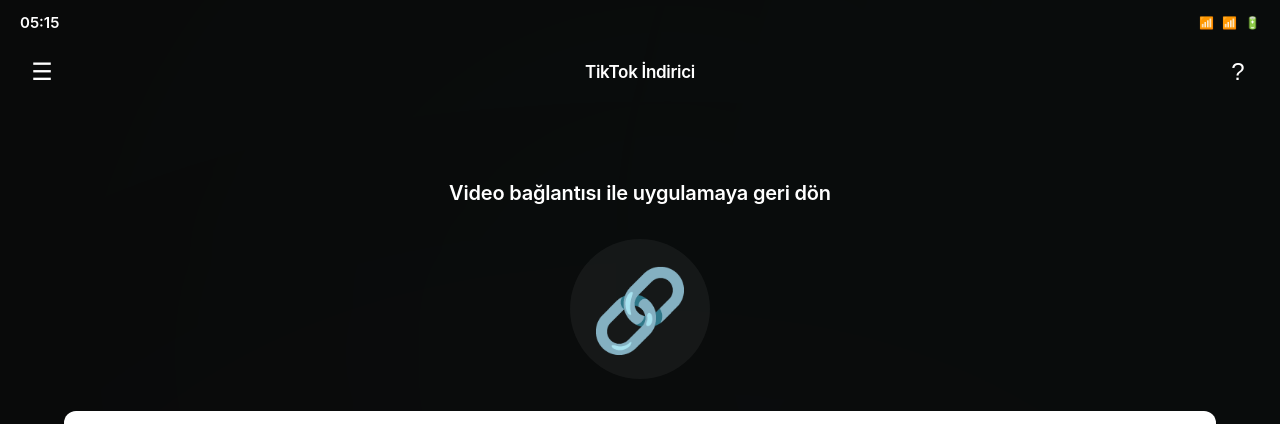
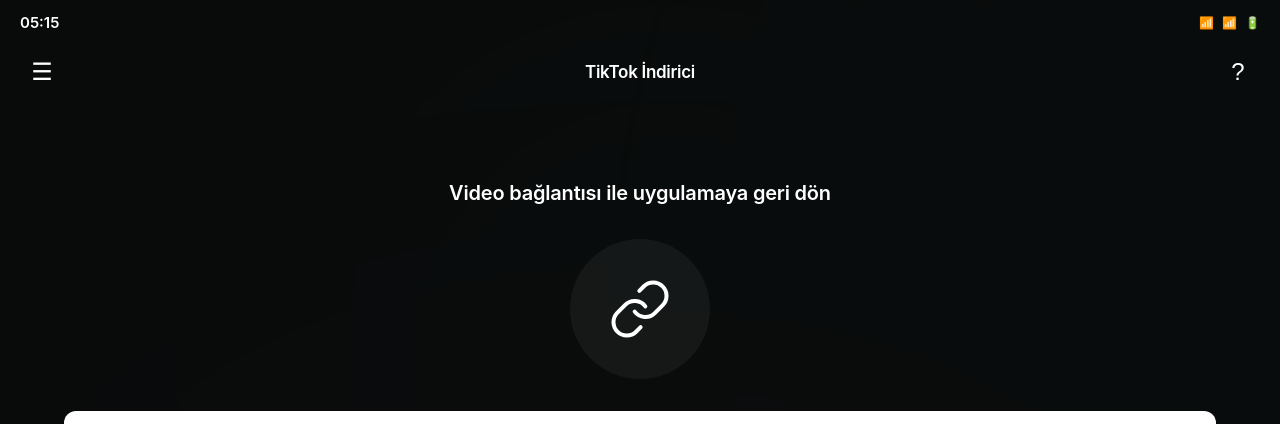
Before and after one commit to bulutxyz/tiktok-downloader-backend, a plain HTML site: page frontend/index.html in a window 1280 px wide. Shown: the top 424 px of the page. Drawn offline with Linux system fonts and the light colour scheme; no server answers.

Commit message:
Link ikonu profesyonel SVG ile deÄŸiÅŸtirildi

```diff
--- a/frontend/index.html
+++ b/frontend/index.html
@@ -38,7 +38,12 @@
         <div class="link-card">
             <h2 class="card-title">Video bağlantısı ile uygulamaya geri dön</h2>
             <div class="link-icon-container">
-                <div class="link-icon">🔗</div>
+                <div class="link-icon">
+                    <svg viewBox="0 0 24 24" fill="none" xmlns="http://www.w3.org/2000/svg">
+                        <path d="M10 13a5 5 0 0 0 7.54.54l3-3a5 5 0 0 0-7.07-7.07l-1.72 1.71" stroke="currentColor" stroke-width="1.5" stroke-linecap="round" stroke-linejoin="round"/>
+                        <path d="M14 11a5 5 0 0 0-7.54-.54l-3 3a5 5 0 0 0 7.07 7.07l1.71-1.71" stroke="currentColor" stroke-width="1.5" stroke-linecap="round" stroke-linejoin="round"/>
+                    </svg>
+                </div>
             </div>
 
             <button class="tiktok-button" id="copyLinkButton">
--- a/frontend/style.css
+++ b/frontend/style.css
@@ -185,7 +185,6 @@ body {
 }
 
 .link-icon {
-    font-size: 80px;
     margin: 0 auto;
     width: 140px;
     height: 140px;
@@ -197,6 +196,16 @@ body {
     border: none;
     box-shadow: none;
     position: relative;
+}
+
+.link-icon svg {
+    width: 64px;
+    height: 64px;
+    stroke: rgba(255, 255, 255, 0.9);
+    fill: none;
+    stroke-width: 1.5;
+    stroke-linecap: round;
+    stroke-linejoin: round;
 }
 
 .card-title {
```
